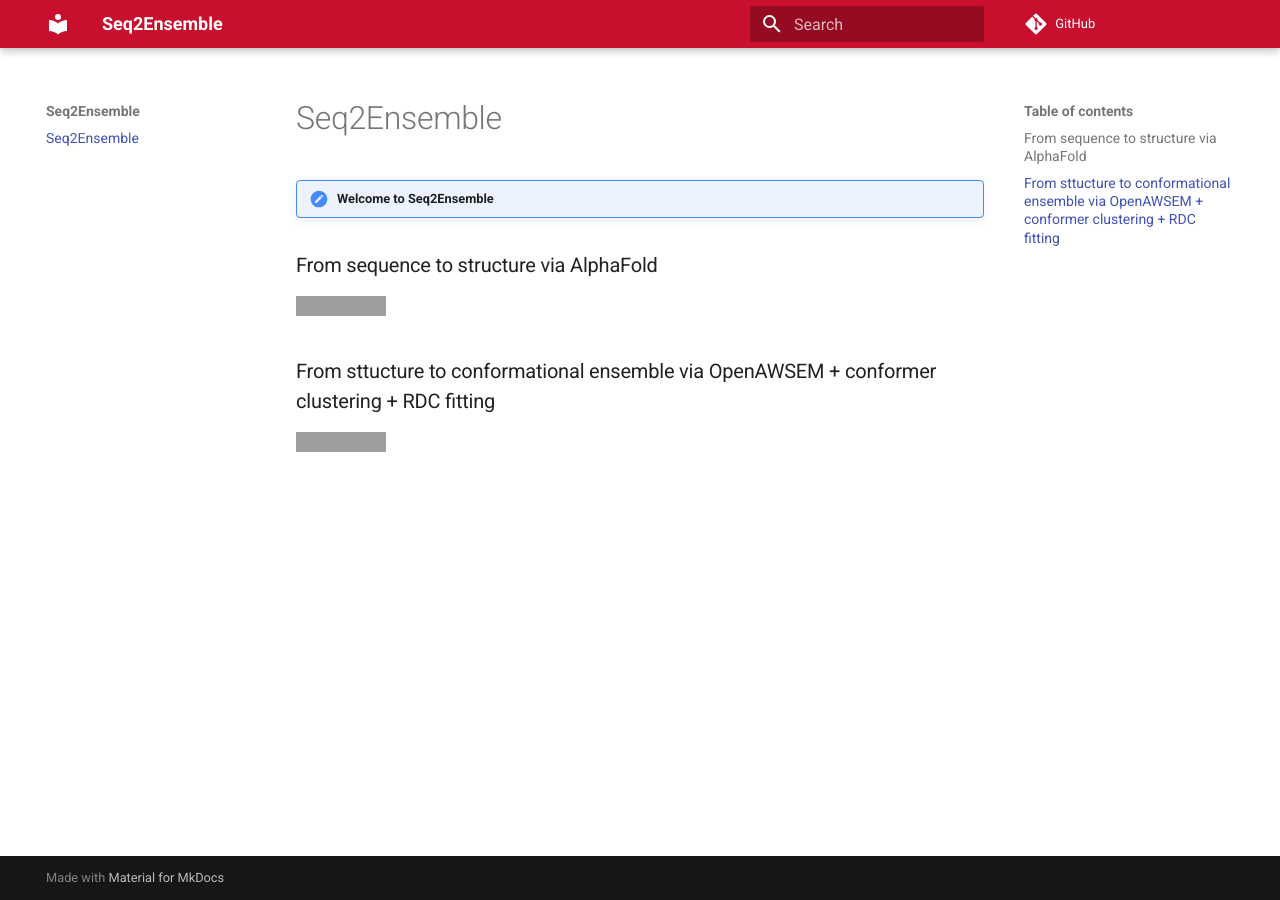
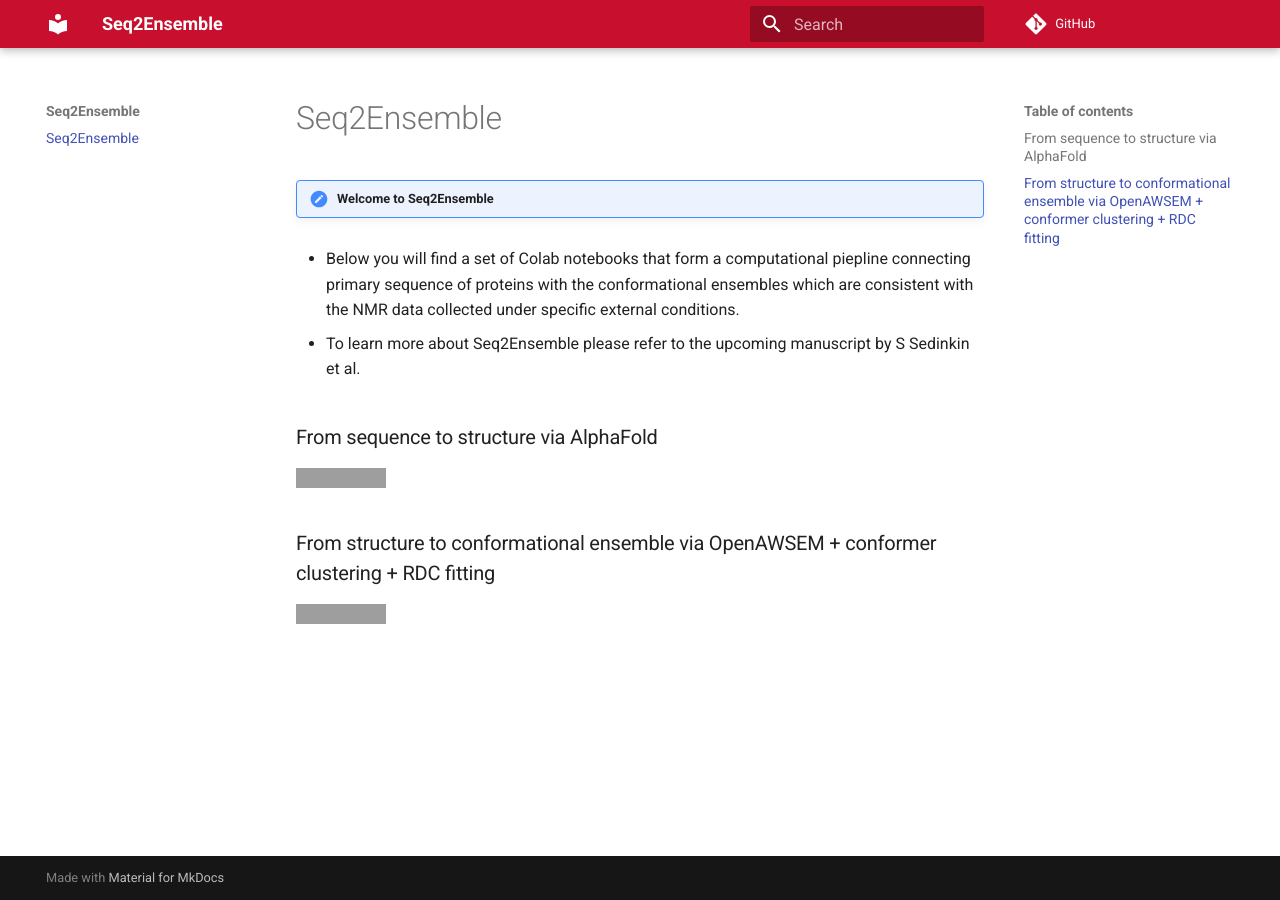
Before and after one commit to PotoyanGroup/Seq2Ensemble, an MkDocs documentation site: the page built from docs/index.md, in a window 1280 px wide. Built offline with MkDocs 1.6.1 and Material for MkDocs 9.7.7, drawn with Linux system fonts in a browser that asks for light colours; comment, search, counter and statistics services are not loaded; grey boxes are pictures that could not be loaded.

Commit message:
Update index.md

```diff
--- a/docs/index.md
+++ b/docs/index.md
@@ -1,9 +1,13 @@
 !!! tldr "Welcome to Seq2Ensemble"
+
+- Below you will find a set of Colab notebooks that form a computational piepline connecting primary sequence of proteins with the conformational ensembles which are consistent with the NMR data collected under specific external conditions.
+
+- To learn more about Seq2Ensemble please refer to the upcoming manuscript by S Sedinkin et al.
 
 ### From sequence to structure via AlphaFold
 
 [![Open In Colab](https://colab.research.google.com/assets/colab-badge.svg)](https://colab.research.google.com/github/sokrypton/ColabFold/blob/main/AlphaFold2.ipynb)
 
-### From sttucture to conformational ensemble via OpenAWSEM + conformer clustering + RDC fitting
+### From structure to conformational ensemble via OpenAWSEM + conformer clustering + RDC fitting
 
 [![Open In Colab](https://colab.research.google.com/assets/colab-badge.svg)](https://colab.research.google.com/github/PotoyanGroup/Seq2Ensemble/blob/main/ColabOpenAWSEM.ipynb)
```
